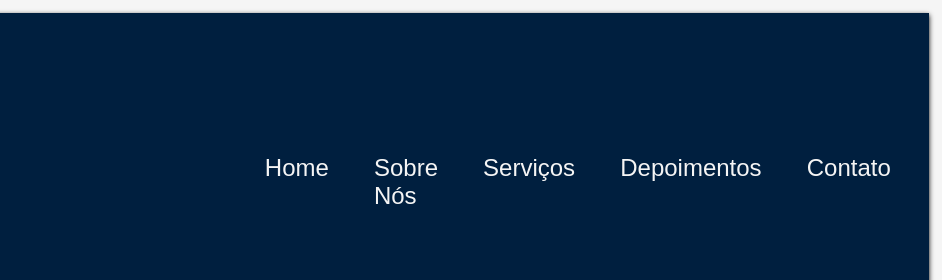
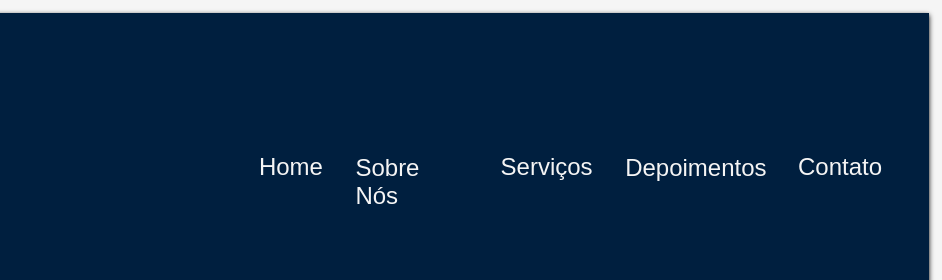
Before and after one commit to ValfranJr/Agencia-Criativa-Web, a plain HTML site: page index.html in a window 1280 px wide. Shown: the top 280 px of the page, 338-1280 px from the left. Drawn offline with Linux system fonts and the light colour scheme.

Commit message:
Correcoes no html e css menu__lista

```diff
--- a/estilos.css
+++ b/estilos.css
@@ -97,7 +97,7 @@ section:nth-child(odd) {
     color: #000000;
 }
 
-.menu__item--active {
+.menu__link {
     text-decoration: none;
     color: #F5F5F5;
     ;
@@ -106,7 +106,7 @@ section:nth-child(odd) {
 
 }
 
-.menu__item--active:hover {
+.menu__link:hover {
     text-decoration: underline;
     color: #FFB400;
 }
--- a/index.html
+++ b/index.html
@@ -13,11 +13,11 @@
         <img src="imagens/logo-400px.png" alt="Logo da Agência Criativa Web" class="logo">
         <nav class="menu">
             <ul class="menu__lista">
-                <a href="#Home" class="menu__item--active"><li class="menu__item">Home</li></a>
-                <a href="#Sobre" class="menu__item--active"><li class="menu__item">Sobre Nós</li></a>
-                <a href="#Servicos" class="menu__item--active"><li class="menu__item">Serviços</li></a>
-                <a href="#Depoimentos" class="menu__item--active"><li class="menu__item">Depoimentos</li></a>
-                <a href="#Contato" class="menu__item--active"><li class="menu__item">Contato</li></a>
+                <li class="menu__item"><a href="#Home" class="menu__link">Home</a></li>
+                <li class="menu__item"><a href="#Sobre" class="menu__link">Sobre Nós</a></li>
+                <li class="menu__item"><a href="#Servicos" class="menu__link">Serviços</a></li>
+                <li class="menu__item"><a href="#Depoimentos" class="menu__link">Depoimentos</a></li>
+                <li class="menu__item"><a href="#Contato" class="menu__link">Contato</a></li>
             </ul>
         </nav>
     </header>
```
